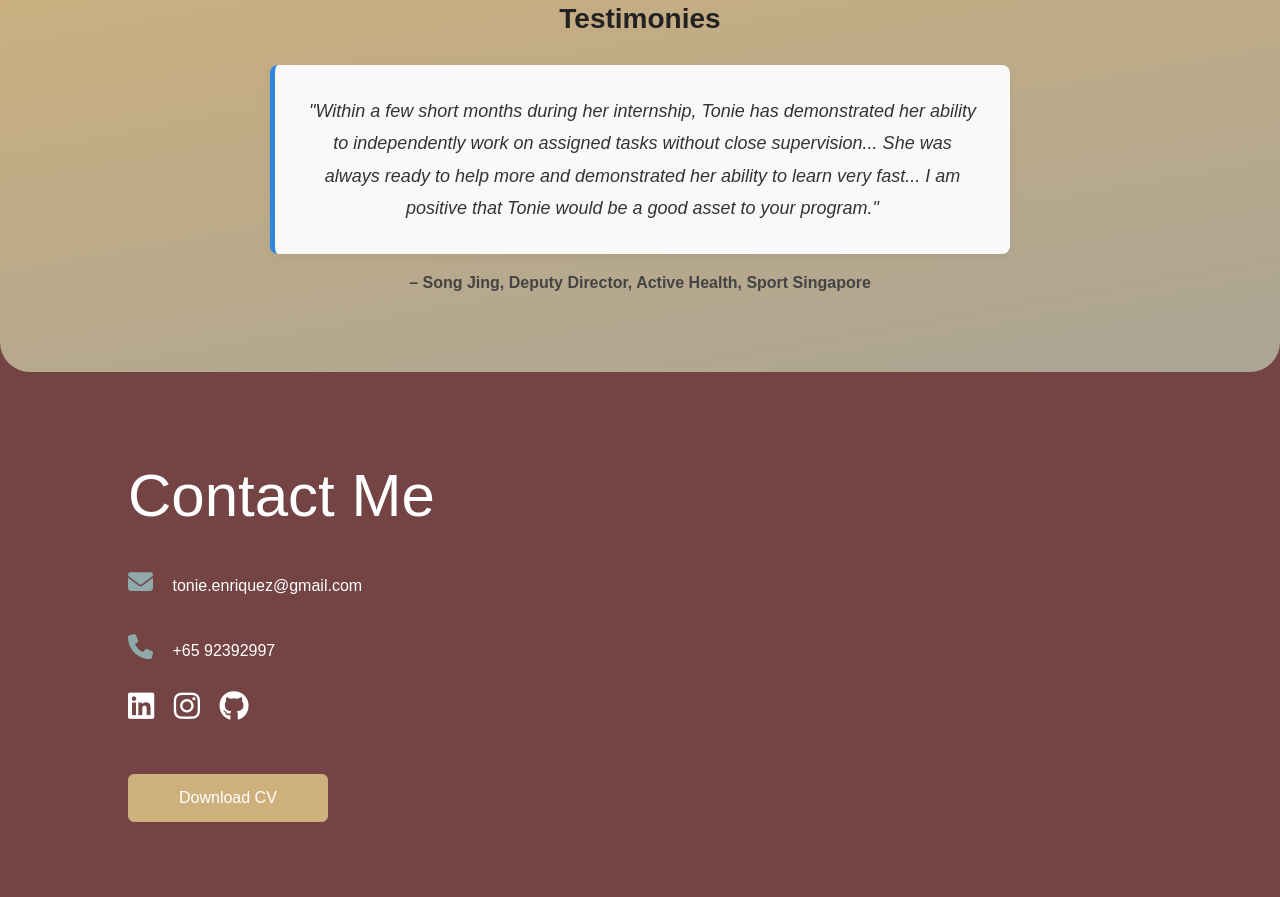
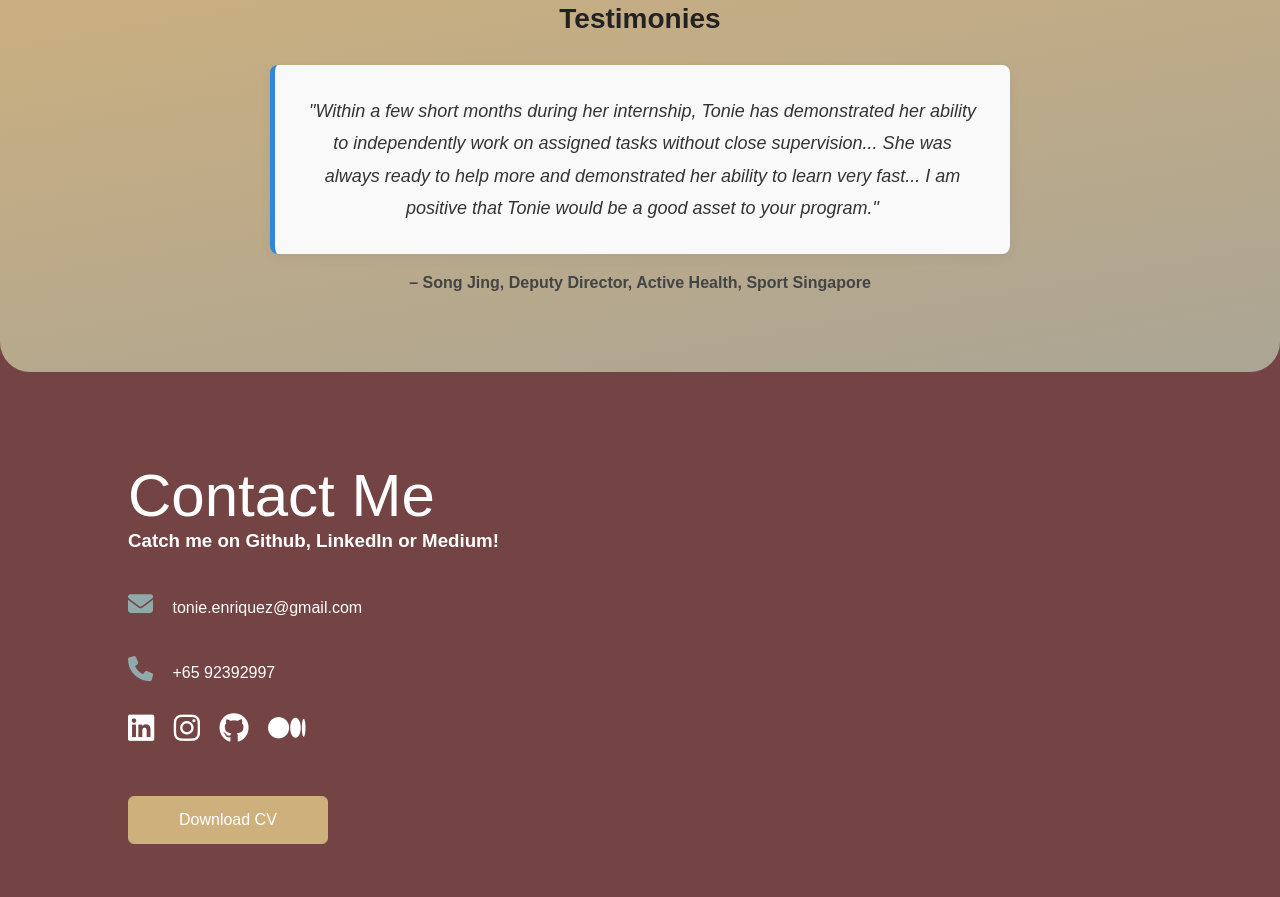
Before and after one commit to ToniEnriquez/Toni-s-Website, a plain HTML site: page index.html in a window 1280 px wide. Shown: the part 6222-7119 px from the top of the page. Drawn offline with Linux system fonts and the light colour scheme.

Commit message:
Update index.html

```diff
--- a/index.html
+++ b/index.html
@@ -227,12 +227,14 @@
             <div class="row">
                 <div class="contact-left">
                     <h1 class="sub-title">Contact Me</h1>
+                    <h3>Catch me on Github, LinkedIn or Medium!</h3>
                     <p><i class="fa-solid fa-envelope"></i> tonie.enriquez@gmail.com</p>
                     <p><i class="fa-solid fa-phone"></i> +65 92392997</p>
                     <div class="social-icons">
                         <a href="https://www.linkedin.com/in/tonie-caponpon-95131b235/"><i class="fa-brands fa-linkedin"></i></a>
                         <a href="https://www.instagram.com/tonieenriquez/?hl=en"><i class="fa-brands fa-instagram"></i></a>
                         <a href="https://github.com/ToniEnriquez"><i class="fa-brands fa-github"></i></a>
+                        <a href="https://medium.com/@tonie.enriquez"><i class="fa-brands fa-medium"></i></a>
                     </div>
                     <a href="images/TonieEnriquez_Resume.pdf" download class="btn btn2">Download CV</a>
                 </div>
```
